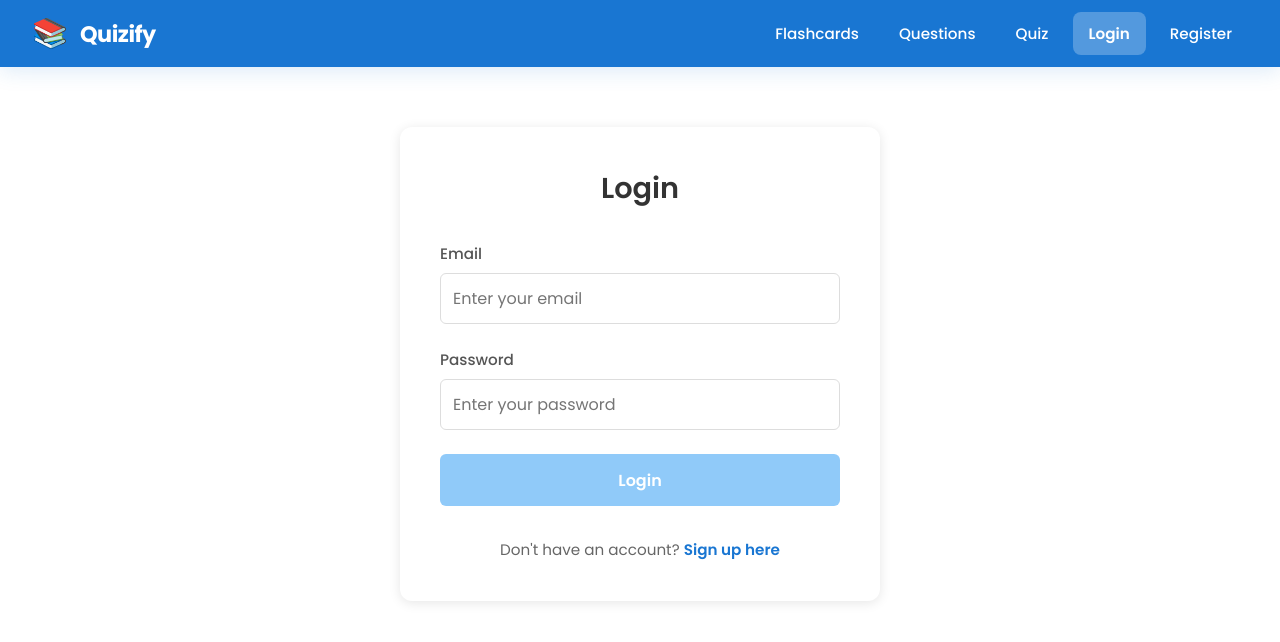
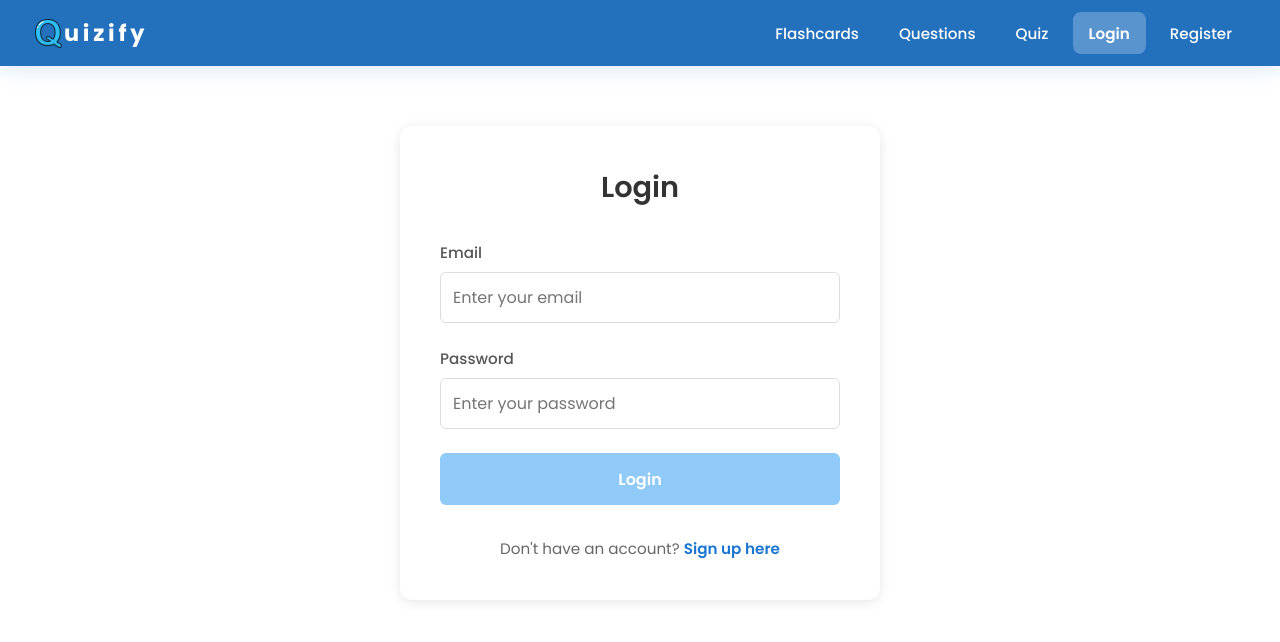
Before and after one commit to Raken001/Quizify, an Angular app in the folder quizify-frontend/: page /login in a window 1280 px wide. Shown: the top 642 px of the page. Built offline with nearby package versions, Linux system fonts and the light colour scheme; no server answers.

Commit message:
Update: Navbar UI

```diff
--- a/quizify-frontend/src/app/components/navbar/navbar.css
+++ b/quizify-frontend/src/app/components/navbar/navbar.css
@@ -1,6 +1,6 @@
 /* Modern Navbar */
 .navbar {
-  background: #1976d2;
+  background: #2370bd;
   box-shadow: 0 4px 20px rgba(25, 118, 210, 0.15);
   padding: 0;
   position: sticky;
@@ -21,7 +21,7 @@
 .logo {
   display: flex;
   align-items: center;
-  gap: 0.75rem;
+  gap: 0;
   color: white;
   text-decoration: none;
   cursor: pointer;
@@ -35,6 +35,12 @@
 
 .logo-icon {
   font-size: 1.8rem;
+}
+
+.logo-image {
+  height: 2rem;
+  width: auto;
+  object-fit: contain;
 }
 
 .logo-text {
--- a/quizify-frontend/src/app/components/navbar/navbar.html
+++ b/quizify-frontend/src/app/components/navbar/navbar.html
@@ -1,8 +1,8 @@
 <nav class="navbar">
   <div class="navbar-container">
     <a routerLink="/" class="logo">
-      <span class="logo-icon">📚</span>
-      <span class="logo-text">Quizify</span>
+      <img src="logo.png" alt="Quizify Logo" class="logo-image" />
+      <span class="logo-text">u i z i f y</span>
     </a>
 
     <ul class="nav-links">
--- a/quizify-frontend/src/app/pages/flashcards/flashcards.css
+++ b/quizify-frontend/src/app/pages/flashcards/flashcards.css
@@ -20,7 +20,7 @@
   margin: 0;
   font-size: 2.5rem;
   font-weight: 700;
-  color: #1976d2;
+  color: #2370bd;
   letter-spacing: -0.5px;
 }
 
@@ -177,7 +177,7 @@
   transition: none;
 
   /* Styling */
-  background: linear-gradient(135deg, #4a90e2 0%, #357abd 100%);
+  background: linear-gradient(135deg, #367dcd 0%, #367dcd 100%);
   border-radius: 12px;
   box-shadow: 0 10px 30px rgba(74, 144, 226, 0.25);
   cursor: pointer;
@@ -187,7 +187,7 @@
 
 /* Active State change background subtly */
 .flashcard-item.show-answer {
-   background: linear-gradient(135deg, #4a90e2 0%, #357abd 100%);
+   background: linear-gradient(135deg, #367dcd 0%, #367dcd 100%);
 }
 
 
```
